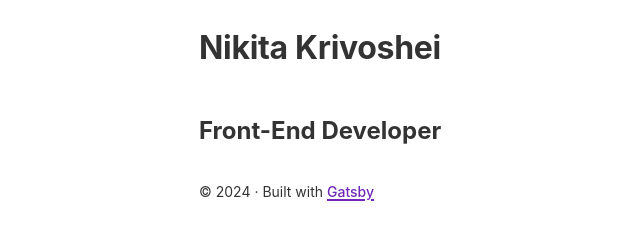
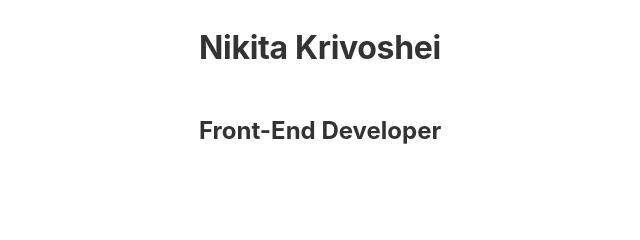
Before and after one commit to itkrivoshei/itkrivoshei.github.io, a Gatsby site: page / in a window 1280 px wide. Shown: the part 2-242 px from the top of the page, without its empty margins (41-681 px from the left). Built offline with nearby package versions, Linux system fonts and the light colour scheme; Gatsby itself is replaced by a stand-in of ours.

Commit message:
refactor: Remove unused header component and update landing page content

```diff
--- a/src/components/layout.js
+++ b/src/components/layout.js
@@ -8,7 +8,6 @@
 import * as React from "react"
 import { useStaticQuery, graphql } from "gatsby"
 
-import Header from "./header"
 import "./layout.css"
 
 const Layout = ({ children }) => {
@@ -24,7 +23,6 @@
 
   return (
     <>
-      <Header siteTitle={data.site.siteMetadata?.title || `Title`} />
       <div
         style={{
           margin: `0 auto`,
@@ -33,16 +31,6 @@
         }}
       >
         <main>{children}</main>
-        <footer
-          style={{
-            marginTop: `var(--space-5)`,
-            fontSize: `var(--font-sm)`,
-          }}
-        >
-          © {new Date().getFullYear()} &middot; Built with
-          {` `}
-          <a href="https://www.gatsbyjs.com">Gatsby</a>
-        </footer>
       </div>
     </>
   )
```
